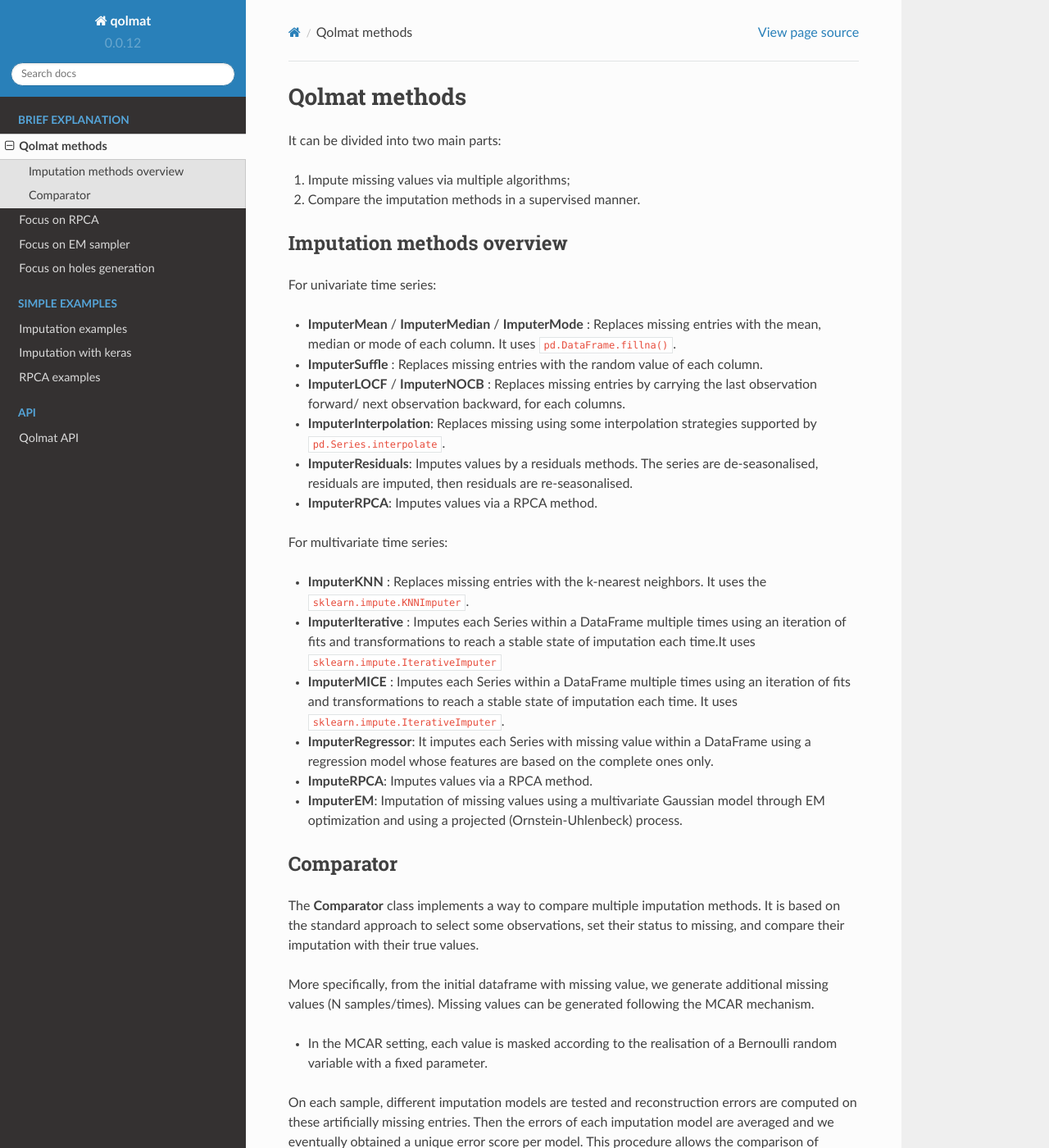
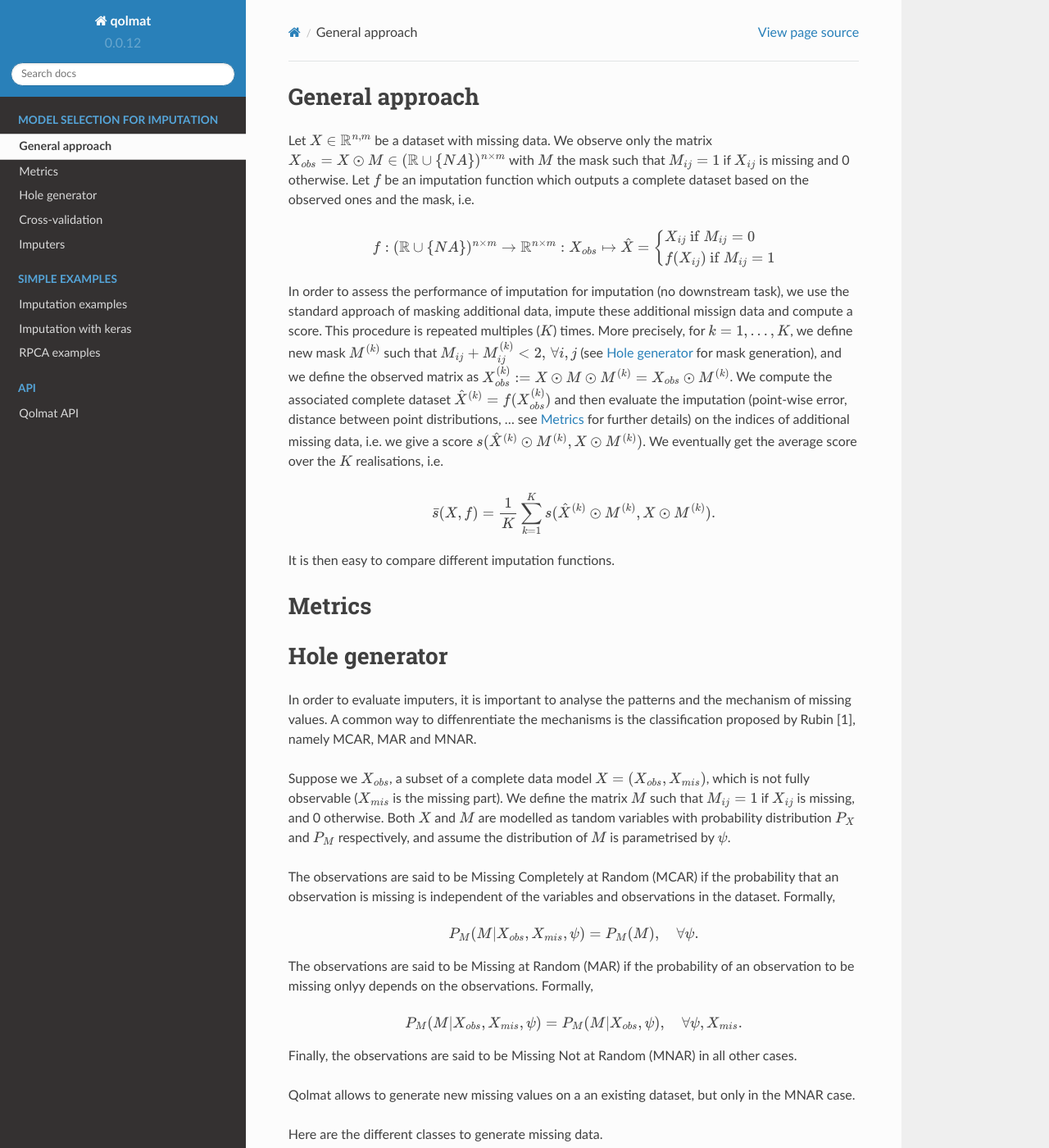
Before and after one commit to scikit-learn-contrib/qolmat, a Sphinx documentation site: the page built from docs/explanation.rst, in a window 1280 px wide and 1400 px high. Shown: the whole window at 82% size. Built offline with Sphinx 7.4.7 and the Read the Docs theme 2.0.0, drawn with Linux system fonts in a browser that asks for light colours; some of the changed text lies outside the part shown.

Commit message:
ENH: docs

```diff
--- a/docs/explanation.rst
+++ b/docs/explanation.rst
@@ -1,48 +1,77 @@
 
-Qolmat methods
+.. _general_approach:
+
+General approach
+================
+
+Let :math:`X \in \mathbb{R}^{n,m}` be a dataset with missing data. We observe only the matrix :math:`X_{obs} = X \odot M \in (\mathbb{R} \cup \{NA\})^{n \times m}` with :math:`M` the mask such that :math:`M_{ij} = 1` if :math:`X_{ij}` is missing and 0 otherwise. Let :math:`f` be an imputation function which outputs a complete dataset based on the observed ones and the mask, i.e.
+
+.. math::
+    f: (\mathbb{R} \cup \{NA\})^{n \times m} \rightarrow \mathbb{R}^{n \times m}: X_{obs} \mapsto \hat{X} = \left\{
+        \begin{array}{ll}
+            X_{ij} \text{ if } M_{ij} = 0 \\
+            f(X_{ij}) \text{ if } M_{ij} = 1
+        \end{array}
+    \right.
+
+In order to assess the performance of imputation for imputation (no downstream task), we use the standard approach of masking additional data, impute these additional missign data and compute a score. This procedure is repeated multiples (:math:`K`) times. More precisely, for :math:`k=1, ..., K`, we define new mask :math:`M^{(k)}` such that :math:`M_{ij} + M^{(k)}_{ij} < 2, \, \forall i,j` (see :ref:`hole_generator` for mask generation), and we define the observed matrix as :math:`X_{obs}^{(k)} := X \odot M \odot M^{(k)} = X_{obs} \odot M^{(k)}`. We compute the associated complete dataset :math:`\hat{X}^{(k)} = f(X_{obs}^{(k)})` and then evaluate the imputation (point-wise error, distance between point distributions, ... see :ref:`metrics` for further details) on the indices of additional missing data, i.e. we give a score :math:`s(\hat{X}^{(k)} \odot M^{(k)}, X \odot M^{(k)})`. We eventually get the average score over the :math:`K` realisations, i.e.
+
+.. math::
+    \bar{s}(X,f) = \frac{1}{K} \sum_{k=1}^K s(\hat{X}^{(k)} \odot M^{(k)}, X \odot M^{(k)}).
+
+It is then easy to compare different imputation functions.
+
+.. _metrics:
+
+Metrics
+=======
+
+
+
+.. _hole_generator:
+
+Hole generator
 ==============
 
-It can be divided into two main parts:
+In order to evaluate imputers, it is important to analyse the patterns and the mechanism of missing values.
+A common way to diffenrentiate the mechanisms is the classification proposed by Rubin [1], namely MCAR, MAR and MNAR.
 
-1. Impute missing values via multiple algorithms;
-2. Compare the imputation methods in a supervised manner.
+Suppose we :math:`X_{obs}`, a subset of a complete data model :math:`X = (X_{obs}, X_{mis})`, which is not fully observable (:math:`X_{mis}` is the missing part).
+We define the matrix :math:`M` such that :math:`M_{ij}=1` if :math:`X_{ij}` is missing, and 0 otherwise. Both :math:`X` and :math:`M` are modelled as tandom variables
+with probability distribution :math:`P_{X}` and :math:`P_{M}` respectively, and assume the distribution of :math:`M` is parametrised by :math:`\psi`.
 
-Imputation methods overview
----------------------------
+The observations are said to be Missing Completely at Random (MCAR) if the probability that an observation is missing is independent of the variables and observations in the dataset.
+Formally,
 
-For univariate time series:
+.. math::
+    P_M(M | X_{obs}, X_{mis}, \psi) = P_M(M), \quad \forall \psi.
 
-* **ImputerMean** / **ImputerMedian** / **ImputerMode** : Replaces missing entries with the mean, median or mode of each column. It uses ``pd.DataFrame.fillna()``.
-* **ImputerSuffle** : Replaces missing entries with the random value of each column.
-* **ImputerLOCF** / **ImputerNOCB** : Replaces missing entries by carrying the last observation forward/ next observation backward, for each columns.
-* **ImputerInterpolation**: Replaces missing using some interpolation strategies supported by ``pd.Series.interpolate``.
-* **ImputerResiduals**: Imputes values by a residuals methods. The series are de-seasonalised, residuals are imputed, then residuals are re-seasonalised.
-* **ImputerRPCA**: Imputes values via a RPCA method.
+The observations are said to be Missing at Random (MAR) if the probability of an observation to be missing onlyy depends on the observations. Formally,
 
-For multivariate time series:
+.. math::
+    P_M(M | X_{obs}, X_{mis}, \psi) = P_M(M | X_{obs}, \psi), \quad \forall \psi, X_{mis}.
 
-* **ImputerKNN** : Replaces missing entries with the k-nearest neighbors. It uses the ``sklearn.impute.KNNImputer``.
-* **ImputerIterative** : Imputes each Series within a DataFrame multiple times using an iteration of fits and transformations to reach a stable state of imputation each time.It uses ``sklearn.impute.IterativeImputer``
-* **ImputerMICE** : Imputes each Series within a DataFrame multiple times using an iteration of fits and transformations to reach a stable state of imputation each time. It uses ``sklearn.impute.IterativeImputer``.
-* **ImputerRegressor**: It imputes each Series with missing value within a DataFrame using a regression model whose features are based on the complete ones only.
-* **ImputeRPCA**: Imputes values via a RPCA method.
-* **ImputerEM**: Imputation of missing values using a multivariate Gaussian model through EM optimization and using a projected (Ornstein-Uhlenbeck) process.
+Finally, the observations are said to be Missing Not at Random (MNAR) in all other cases.
 
-Comparator
-----------
+Qolmat allows to generate new missing values on a an existing dataset, but only in the MNAR case.
 
-The **Comparator** class implements a way to compare multiple imputation methods.
-It is based on the standard approach to select some observations, set their status to missing, and compare
-their imputation with their true values.
+Here are the different classes to generate missing data.
 
-More specifically, from the initial dataframe with missing value, we generate additional missing values (N samples/times).
-Missing values can be generated following the MCAR mechanism.
-
-* In the MCAR setting, each value is masked according to the realisation of a Bernoulli random variable with a fixed parameter.
+1. :class:`UniformHoleGenerator`: This is the simplest way to generate missing data, i.e. the holes are generated uniformly at random.
+2. :class:`GeometricHoleGenerator`: The holes are generated following a Markov 1D process. It means that missing data are created in a columnwise fashion. Given the mask :math:`M` corresponding to the dataset observed. For each column of :math:`M`, we associate a two-state transition matrix (0, 1 for observed or missing). We then construct a Markov process from this transition matrix. In total, :math:`m` processes are created (:math:`m` = number of columns) to form the final mask.
+3. :class:`MultiMarkovHoleGenerator`: This method is similar to :class:`GeometricHoleGenerator` except that each row of the mask (vector) represents a state in the markov chain; we no longer proceed column by column. In the end, a single Markov chain is created to obtain the final mask.
+4. :class:`EmpiricalHoleGenerator`: The distribution of holes is learned from the data. It allows to create missing data based on the holes size distribution, column by column. This class is well suited for time series.
+5. :class:`GroupedHoleGenerator`: The holes are generated from groups, specified by the user.
 
 
-On each sample, different imputation models are tested and reconstruction errors are computed on these artificially missing entries. Then the errors of each imputation model are averaged and we eventually obtained a unique error score per model. This procedure allows the comparison of different models on the same dataset.
+Cross-validation
+================
+
+Qolmat can be used to search for hyperparameters in imputation functions. Let say the imputation function :math:`f_{\theta}` has :math:`n` hyperparameters :math:`\theta = (\theta_1, ..., \theta_n)` and configuration space :math:`\Theta = \Theta_1 \times ... \times \Theta_n`. The procedure to find the best hyperparameters set :math:`\theta^*` is based on cross-validation, and is the same as that explained in the :ref:`general_approach` section, i.e. via the creation of :math:`L` additional masks :math:`M^{(l)}, \, l=1,...,L`. We use Bayesian optimisation with Gaussian process where the function to minimise is the average reconstruction error over the :math:`L` realisations, i.e.
+
+.. math::
+    \theta^* = \underset{\theta \in \Theta}{\mathrm{argmin}} \frac{1}{L} \sum_{l=1}^L \Vert X \odot M^{(l)} - f_{\theta}(X_{obs}^{(l)}) \odot M^{(l)} \Vert_1.
 
 
-.. image:: images/comparator.png
-    :align: center
+
+[1] Rubin, Donald B. [Inference and missing data.](https://www.math.wsu.edu/faculty/xchen/stat115/lectureNotes3/Rubin%20Inference%20and%20Missing%20Data.pdf) Biometrika 63.3 (1976): 581-592.
--- a/docs/hole_generator.rst
+++ /dev/null
@@ -1,5 +0,0 @@
-
-Focus on holes generation
-==========================
-
-Qolmat allows to generate new missing valueson a an existing dataset, mainly for the purpose of comparing imputations. All features are available in `benchmark.missing_patterns`. This section will be completed very soon...
--- /dev/null
+++ b/docs/imputers.rst
@@ -0,0 +1,67 @@
+Imputers
+========
+
+1. **Mean**:
+Imputes the missing values using the mean along each column.
+
+2. **Median**:
+Imputes the missing values using the median along each column.
+
+3. **LOCF**:
+Imputes the missing values using the last observation carried forward.
+
+3. **shuffle**:
+Imputes missing entries with the random value of each column.
+
+4. **interpolation**:
+Imputes missing using some interpolation strategies supported by `pd.Series.interpolate <https://pandas.pydata.org/docs/reference/api/pandas.Series.interpolate.html>`_.
+
+5. **impute on residuals**:
+Imputes missing values in time series. The series are de-seasonalised based on `statsmodels.tsa.seasonal.seasonal_decompose <https://www.statsmodels.org/stable/generated/statsmodels.tsa.seasonal.seasonal_decompose.html>`_, residuals are imputed via linear interpolation, then residuals are re-seasonalised. It is done column by column.
+
+6. **MICE**:
+Multiple Imputation by Chained Equation: multiple imputations based on ICE. It uses `IterativeImputer <https://scikit-learn.org/stable/modules/generated/sklearn.impute.IterativeImputer.html#sklearn.impute.IterativeImputer>`_.
+
+7. **RPCA**:
+Robust Principal Component Analysis (RPCA) is a modification of the statistical procedure of `principal component analysis (PCA) <https://en.wikipedia.org/wiki/Principal_component_analysis>`_ which allows to work with grossly corrupted observations. Suppose we are given a large data matrix :math:`\mathbf{D}`, and know that it may be decomposed as :math:`\mathbf{D} = \mathbf{X}^* + \mathbf{A}^*` where :math:`\mathbf{X}^*` has low-rank and :math:`\mathbf{A}^*` is sparse. Formally, the problem is expressed as
+
+.. math::
+   \begin{align*}
+   & \text{minimise} \quad \text{rank} (\mathbf{X}) + \lambda \Vert \mathbf{A} \Vert_0 \\
+   & \text{s.t.} \quad \mathbf{D} = \mathbf{X} + \mathbf{A}
+   \end{align*}
+
+Unfortunately this optimization problem is a NP-hard problem due to its nonconvexity and discontinuity. So then, a widely used solving scheme is replacing rank(:math:`\mathbf{X}`) by its convex envelope —the nuclear norm :math:`\Vert \mathbf{X} \Vert_*`— and the :math:`\ell_0` penalty is replaced with the :math:`\ell_1`-norm, which is good at modeling the sparse noise and has high efficient solution. Therefore, the problem becomes
+
+.. math::
+   \begin{align*}
+   & \text{minimise} \quad \Vert \mathbf{X} \Vert_* + \lambda \Vert \mathbf{A} \Vert_1 \\
+   & \text{s.t.} \quad \mathbf{D} = \mathbf{X} + \mathbf{A}
+   \end{align*}
+
+Some algorithms are implemented:
+
+* :class:`RPCAPCP` class (see p.29 of this `paper <https://arxiv.org/abs/0912.3599>`_). The optimisation problem is the following
+
+.. math::
+   \begin{align*}
+   & \text{minimise} \quad \Vert \mathbf{X} \Vert_* + \lambda \Vert \mathbf{A} \Vert_1 \\
+   & \text{s.t.} \quad \mathbf{D} = \mathbf{X} + \mathbf{A}
+   \end{align*}
+
+
+* :class:`RPCANoisy` class (based on this `paper <https://arxiv.org/abs/2001.05484>`_ and this `paper <https://www.hindawi.com/journals/jat/2018/7191549/>`_). The idea is to adapt basic RPCA to time series by adding a constraint to maintain consistency between the columns of the low-rank matrix. By defining :math:`\Vert \mathbf{XH_k} \Vert_p` is either :math:`\Vert \mathbf{XH_k} \Vert_1` or  :math:`\Vert \mathbf{XH_k} \Vert_F^2`, the optimisation problem is the following
+
+.. math::
+   \text{minimise} \quad \Vert P_{\Omega}(\mathbf{X}+\mathbf{A}-\mathbf{D}) \Vert_F^2 + \tau \Vert \mathbf{X} \Vert_* + \lambda \Vert \mathbf{A} \Vert_1 + \sum_{k=1}^K \eta_k \Vert \mathbf{XH_k} \Vert_p
+
+The operator :math:`P_{\Omega}` is the projection operator such that :math:`P_{\Omega}(\mathbf{M})` is the projection of :math:`\mathbf{M}` on the set of observed data :math:`\Omega`. This allows to deal with missing values. Each of these classes is adapted to take as input either a time series or a matrix directly.
+
+8. **KNN**:
+K-nearest neighbors, based on `KNNImputer <https://scikit-learn.org/stable/modules/generated/sklearn.impute.KNNImputer.html>`_.
+
+9. **EM sampler**:
+Imputes missing values via EM algorithm.
+
+10. **TabDDPM**:
+Imputer based on Denoising Diffusion Probabilistic Models.
--- a/docs/index.rst
+++ b/docs/index.rst
@@ -3,12 +3,10 @@
 .. toctree::
    :maxdepth: 2
    :hidden:
-   :caption: Brief explanation
+   :caption: MODEL SELECTION FOR IMPUTATION
 
    explanation
-   RPCA
-   EM_sampler
-   hole_generator
+   imputers
 
 .. toctree::
    :maxdepth: 2
```
Also changed, not shown: README.rst (+70 -13 lines).
